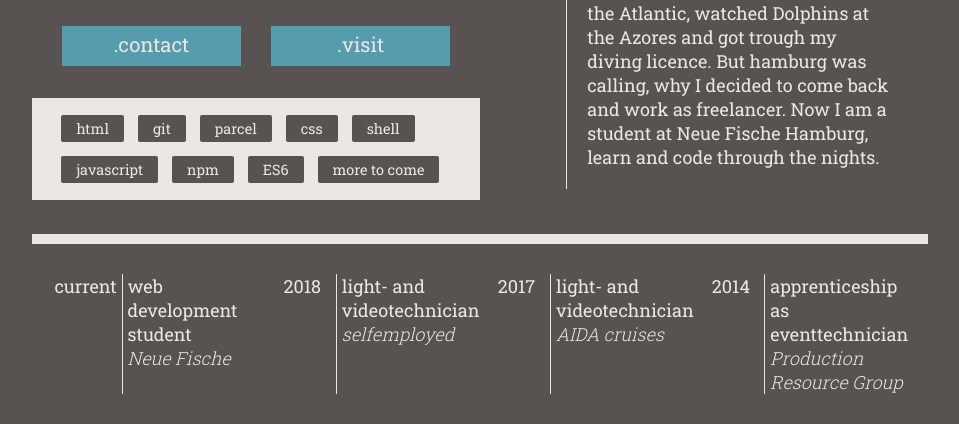
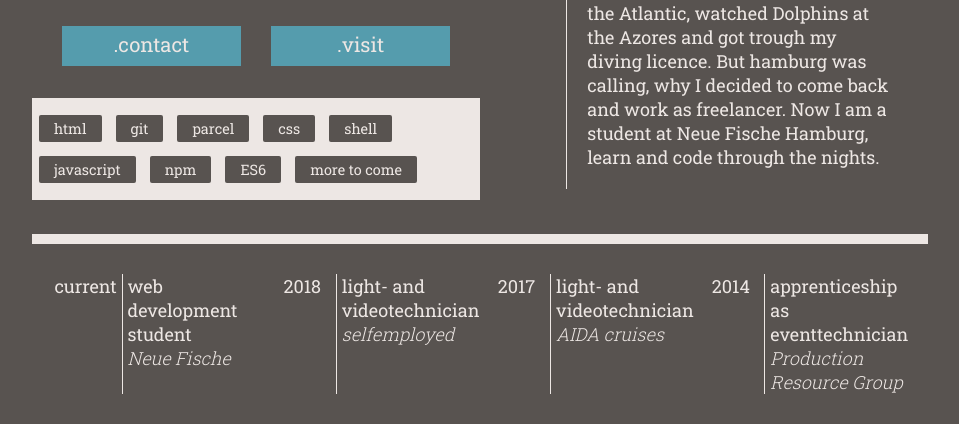
Before and after one commit to JulianBlohm/personal-website, a website built with Parcel: page src/index.html in a window 1280 px wide. Shown: the part 454-878 px from the top of the page, without its empty margins (160-1119 px from the left). Built offline with nearby package versions, Linux system fonts and the light colour scheme.

Commit message:
Fix img and figure

```diff
--- a/src/Showcase.css
+++ b/src/Showcase.css
@@ -1,4 +1,4 @@
-figure {
+.showcase {
   width: 100%;
   margin: 0px auto;
   display: flex;
--- a/src/Skills.css
+++ b/src/Skills.css
@@ -1,6 +1,10 @@
 .skills {
   background: var(--white);
   padding: 10px 0;
+}
+
+.tags {
+  margin: 0;
 }
 
 .tags ul {
@@ -36,6 +40,7 @@
   .tags {
     width: 90%;
     display: flex;
+    align-items: flex-start;
   }
 
   .tags ul {
```
